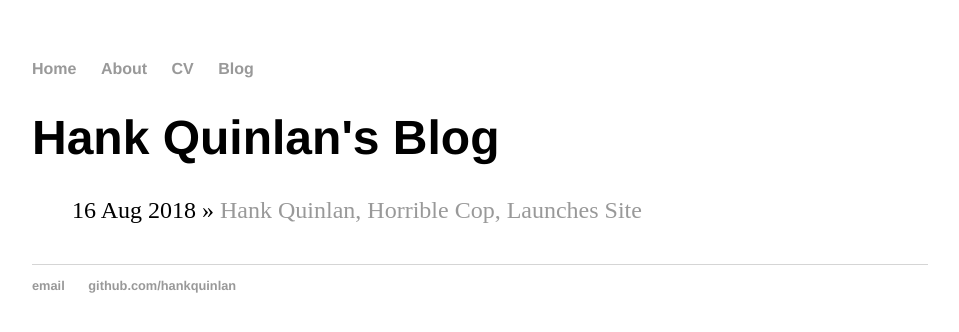
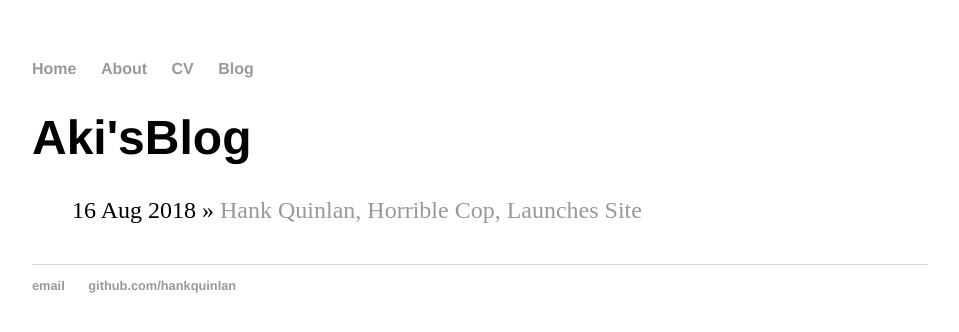
Before and after one commit to akimayumi/akimayumi.github.io, a Jekyll site: the page built from blog/index.html, in a window 1280 px wide. Shown: the top 332 px of the page, without its empty margins (160-1119 px from the left). Built offline with Jekyll 4.4.1, drawn with Linux system fonts in a browser that asks for light colours.

Commit message:
Update index.html

```diff
--- a/blog/index.html
+++ b/blog/index.html
@@ -1,6 +1,6 @@
 ---
 layout: default
-title: Hank Quinlan's Blog
+title: Aki'sBlog
 ---
 <h1>{{ page.title }}</h1>
 <ul class="posts">
```
